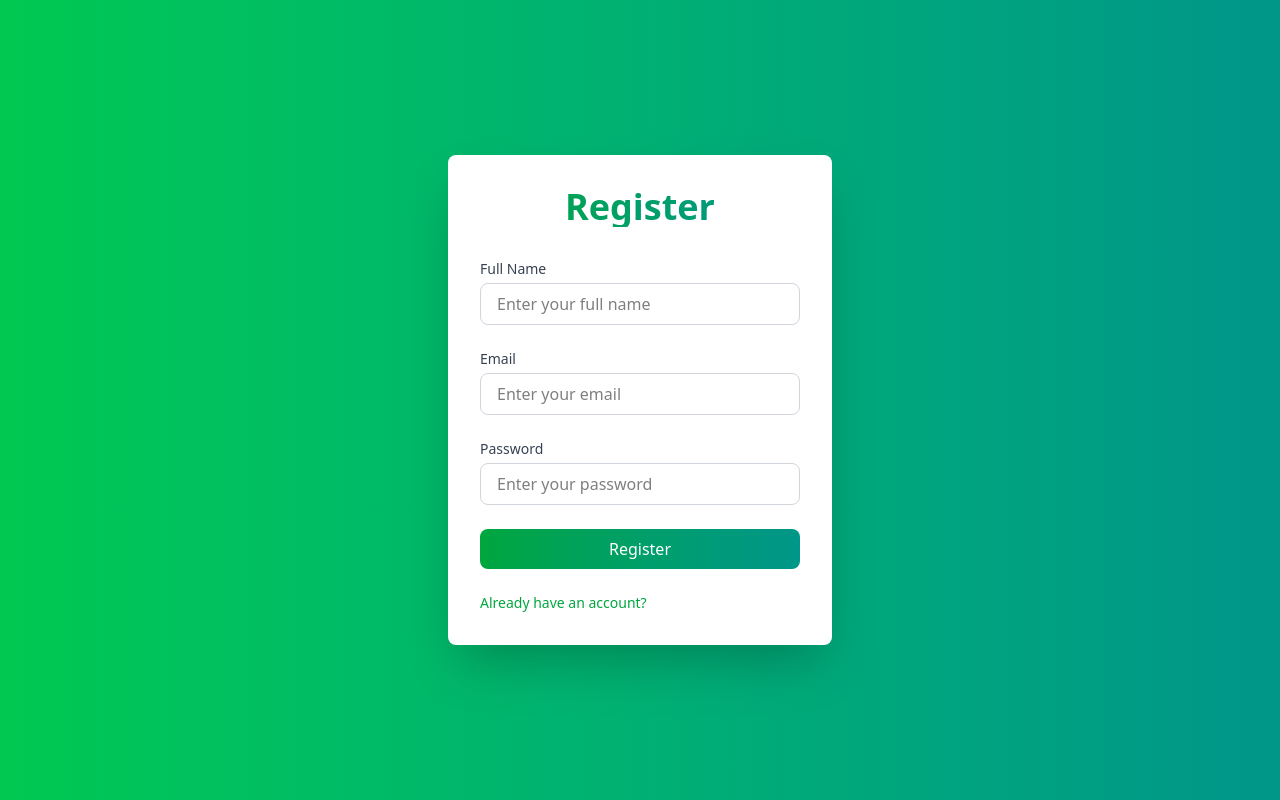
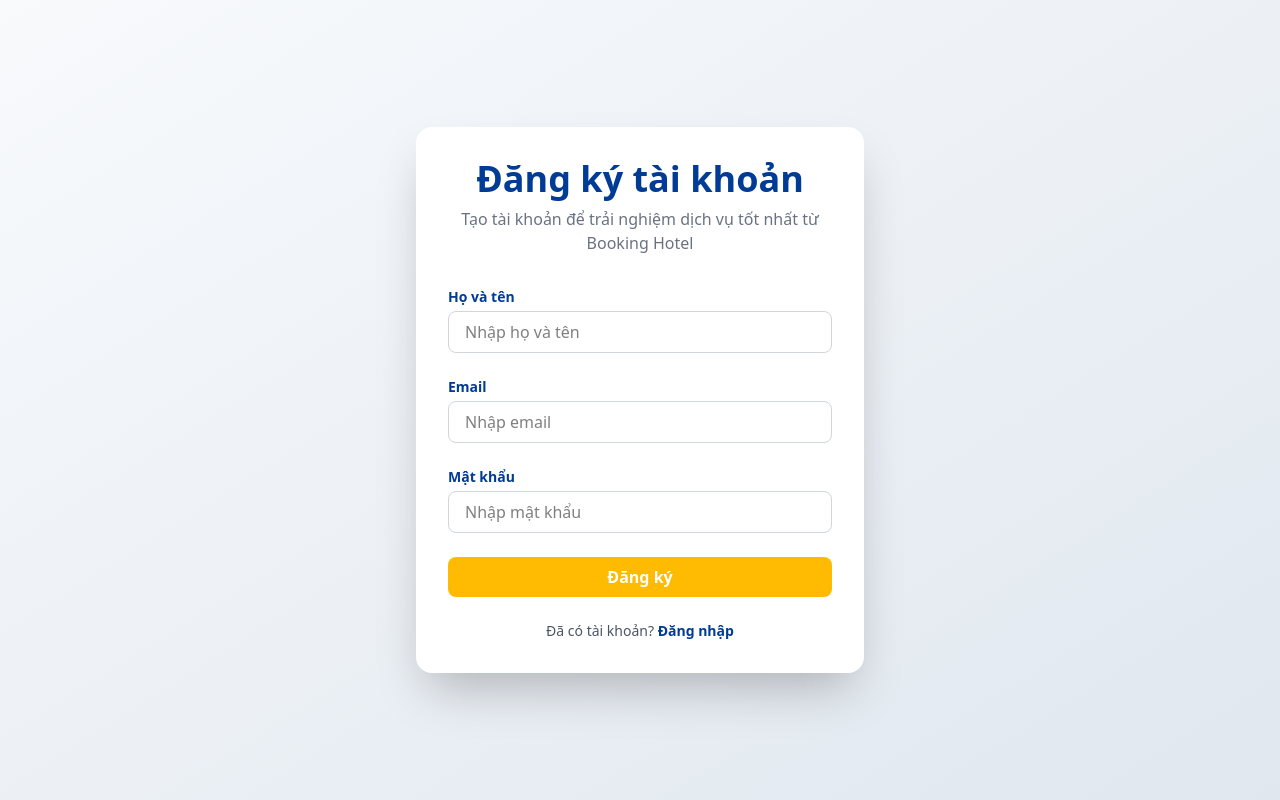
Before and after one commit to nguyenvanhieu3603/Booking-Hotel-, a React (Vite) app: page /register in a window 1280 px wide. Built offline with nearby package versions, Linux system fonts and the light colour scheme.

Commit message:
update header, bg- login, register, create about-us

```diff
--- a/src/assets/style/default.css
+++ b/src/assets/style/default.css
@@ -1,6 +1,6 @@
 
 
 .container {
-    max-width: 1140px;
+    max-width: 1200px;
     margin: 0 auto;
 }
--- a/src/component/Header.jsx
+++ b/src/component/Header.jsx
@@ -34,6 +34,12 @@ function Header() {
         <Link to="/" className="text-2xl font-bold">
           Booking.com
         </Link>
+        <div className="hidden md:flex items-center space-x-1 text-[20px]">
+          <Link to={"/"} className="hover:opacity-90 font-[400] hover:bg-[#6987b6] rounded-lg p-3 transition">Trang chủ</Link>
+          <Link to={"/home-list"} className="hover:opacity-90 font-[400] hover:bg-[#6987b6] rounded-lg p-3 transition">Khách sạn</Link>
+          <Link to={"/"} className="hover:opacity-90 font-[400] hover:bg-[#6987b6] rounded-lg p-3 transition">Điểm đến</Link>
+          <Link to={"/about-us"} className="hover:opacity-90 font-[400] hover:bg-[#6987b6] rounded-lg p-3 transition">Giới thiệu</Link>
+        </div>
         <div className="flex items-center space-x-3 relative dropdown-container">
           <Link
             className="hover:opacity-90 hover:bg-[#6987b6] rounded-lg p-3"
--- a/src/page/HomePage.jsx
+++ b/src/page/HomePage.jsx
@@ -6,7 +6,6 @@ import Footer from "../component/Footer";
 import Header from "../component/Header";
 import { Link } from "react-router-dom";
 import { FormattedMessage, useIntl } from "react-intl"; // Import FormattedMessage
-import Calendar from "react-calendar";
 
 function HomePage() {
   const intl = useIntl();
@@ -73,9 +72,10 @@ function HomePage() {
                     onChange={(e) =>
                       setGuests({ ...guests, adults: parseInt(e.target.value) })
                     }
-                    className="outline-none text-gray-700 bg-transparent cursor-pointer"
+                    className="outline-none text-gray-700 bg-transparent cursor-pointer min-w-[110px]"
+
                   >
-                    <option value={1}>
+                    <option value={1} className="">
                       <FormattedMessage id="homepage.one_guest" defaultMessage="1 Khách" />
                     </option>
                     <option value={2}>
--- a/src/page/LogIn.jsx
+++ b/src/page/LogIn.jsx
@@ -2,7 +2,7 @@ import React, { useContext, useState } from 'react';
 import { Link, useNavigate } from 'react-router-dom';
 import { AppContext } from '../context/ContextData';
 
-function LogIn() {
+function Login() {
   const { accountLogIn, setIsAuth } = useContext(AppContext);
   const navigate = useNavigate();
   const [email, setEmail] = useState('');
@@ -20,47 +20,47 @@ function LogIn() {
   };
 
   return (
-    <div className="flex items-center justify-center min-h-screen bg-gradient-to-r from-blue-500 to-purple-600">
-      <div className="p-8 bg-white rounded-lg shadow-2xl w-96">
+    <div className="flex items-center justify-center min-h-screen bg-gradient-to-br from-[#f8fafc] to-[#e0e7ef]">
+      <div className="p-8 bg-white rounded-2xl shadow-2xl w-full max-w-md">
         <div className="text-center mb-8">
-          <h1 className="text-4xl font-extrabold text-transparent bg-clip-text bg-gradient-to-r from-blue-600 to-purple-600">Booking</h1>
+          <h1 className="text-4xl font-extrabold text-[#003b95] mb-2">Đăng nhập</h1>
+          <p className="text-gray-500">Chào mừng bạn quay lại với Booking Hotel</p>
         </div>
         <form className="space-y-6" onSubmit={handleLogin}>
           <div>
-            <label className="block text-sm font-medium text-gray-700">Email</label>
+            <label className="block text-sm font-semibold text-[#003b95]">Email</label>
             <input
-              className="mt-1 block w-full rounded-lg border border-gray-300 px-4 py-2 focus:ring-2 focus:ring-blue-500 focus:outline-none"
-              placeholder="Enter your email"
+              type="email"
+              className="mt-1 block w-full rounded-lg border border-gray-300 px-4 py-2 focus:ring-2 focus:ring-[#febb02] focus:border-[#003b95] focus:outline-none"
+              placeholder="Nhập email"
               value={email}
               onChange={(e) => setEmail(e.target.value)}
             />
           </div>
           <div>
-            <label className="block text-sm font-medium text-gray-700">Password</label>
+            <label className="block text-sm font-semibold text-[#003b95]">Mật khẩu</label>
             <input
               type="password"
-              className="mt-1 block w-full rounded-lg border border-gray-300 px-4 py-2 focus:ring-2 focus:ring-blue-500 focus:outline-none"
-              placeholder="Enter your password"
+              className="mt-1 block w-full rounded-lg border border-gray-300 px-4 py-2 focus:ring-2 focus:ring-[#febb02] focus:border-[#003b95] focus:outline-none"
+              placeholder="Nhập mật khẩu"
               value={password}
               onChange={(e) => setPassword(e.target.value)}
             />
           </div>
           <button
             type="submit"
-            className="w-full bg-gradient-to-r from-blue-600 to-purple-600 text-white py-2 px-4 rounded-lg hover:opacity-90 transition-opacity"
+            className="w-full bg-[#febb02] text-white font-bold py-2 px-4 rounded-lg hover:bg-[#e0a800] transition"
           >
-            Sign In
+            Đăng nhập
           </button>
         </form>
-        <div className="mt-6 flex justify-between text-sm">
-          <Link
-          to={"/register"}
-          className="text-blue-600 hover:underline">Đăng ký</Link>
-          <Link to={"/forgot-password"} className="text-blue-600 hover:underline">Quên mật khẩu?</Link>
+        <div className="mt-6 text-center text-sm">
+          <span className="text-gray-600">Chưa có tài khoản? </span>
+          <Link to="/register" className="text-[#003b95] font-semibold hover:underline">Đăng ký</Link>
         </div>
       </div>
     </div>
   );
 }
 
-export default LogIn;
+export default Login;
--- a/src/page/Register.jsx
+++ b/src/page/Register.jsx
@@ -1,46 +1,49 @@
 import React from 'react';
+import { Link } from "react-router-dom";
 
 function Register() {
   return (
-    <div className="flex items-center justify-center min-h-screen bg-gradient-to-r from-green-500 to-teal-600">
-      <div className="p-8 bg-white rounded-lg shadow-2xl w-96">
+    <div className="flex items-center justify-center min-h-screen bg-gradient-to-br from-[#f8fafc] to-[#e0e7ef]">
+      <div className="p-8 bg-white rounded-2xl shadow-2xl w-full max-w-md">
         <div className="text-center mb-8">
-          <h1 className="text-4xl font-extrabold text-transparent bg-clip-text bg-gradient-to-r from-green-600 to-teal-600">Register</h1>
+          <h1 className="text-4xl font-extrabold text-[#003b95] mb-2">Đăng ký tài khoản</h1>
+          <p className="text-gray-500">Tạo tài khoản để trải nghiệm dịch vụ tốt nhất từ Booking Hotel</p>
         </div>
         <form className="space-y-6">
           <div>
-            <label className="block text-sm font-medium text-gray-700">Full Name</label>
+            <label className="block text-sm font-semibold text-[#003b95]">Họ và tên</label>
             <input
               type="text"
-              className="mt-1 block w-full rounded-lg border border-gray-300 px-4 py-2 focus:ring-2 focus:ring-green-500 focus:outline-none"
-              placeholder="Enter your full name"
+              className="mt-1 block w-full rounded-lg border border-gray-300 px-4 py-2 focus:ring-2 focus:ring-[#febb02] focus:border-[#003b95] focus:outline-none"
+              placeholder="Nhập họ và tên"
             />
           </div>
           <div>
-            <label className="block text-sm font-medium text-gray-700">Email</label>
+            <label className="block text-sm font-semibold text-[#003b95]">Email</label>
             <input
               type="email"
-              className="mt-1 block w-full rounded-lg border border-gray-300 px-4 py-2 focus:ring-2 focus:ring-green-500 focus:outline-none"
-              placeholder="Enter your email"
+              className="mt-1 block w-full rounded-lg border border-gray-300 px-4 py-2 focus:ring-2 focus:ring-[#febb02] focus:border-[#003b95] focus:outline-none"
+              placeholder="Nhập email"
             />
           </div>
           <div>
-            <label className="block text-sm font-medium text-gray-700">Password</label>
+            <label className="block text-sm font-semibold text-[#003b95]">Mật khẩu</label>
             <input
               type="password"
-              className="mt-1 block w-full rounded-lg border border-gray-300 px-4 py-2 focus:ring-2 focus:ring-green-500 focus:outline-none"
-              placeholder="Enter your password"
+              className="mt-1 block w-full rounded-lg border border-gray-300 px-4 py-2 focus:ring-2 focus:ring-[#febb02] focus:border-[#003b95] focus:outline-none"
+              placeholder="Nhập mật khẩu"
             />
           </div>
           <button
             type="submit"
-            className="w-full bg-gradient-to-r from-green-600 to-teal-600 text-white py-2 px-4 rounded-lg hover:opacity-90 transition-opacity"
+            className="w-full bg-[#febb02] text-white font-bold py-2 px-4 rounded-lg hover:bg-[#e0a800] transition"
           >
-            Register
+            Đăng ký
           </button>
         </form>
-        <div className="mt-6 flex justify-between text-sm">
-          <a href="#" className="text-green-600 hover:underline">Already have an account?</a>
+        <div className="mt-6 text-center text-sm">
+          <span className="text-gray-600">Đã có tài khoản? </span>
+          <Link to="/login" className="text-[#003b95] font-semibold hover:underline">Đăng nhập</Link>
         </div>
       </div>
     </div>
```
Also changed, not shown: src/App.jsx (+30 -3 lines), src/page/AboutUs.jsx (added, +63 -0 lines), src/page/HotelListPage.jsx (renamed from src/page/HotelsPage.jsx, +2 -20 lines), src/routes/RouterWrapper.jsx (+41 -19 lines).
